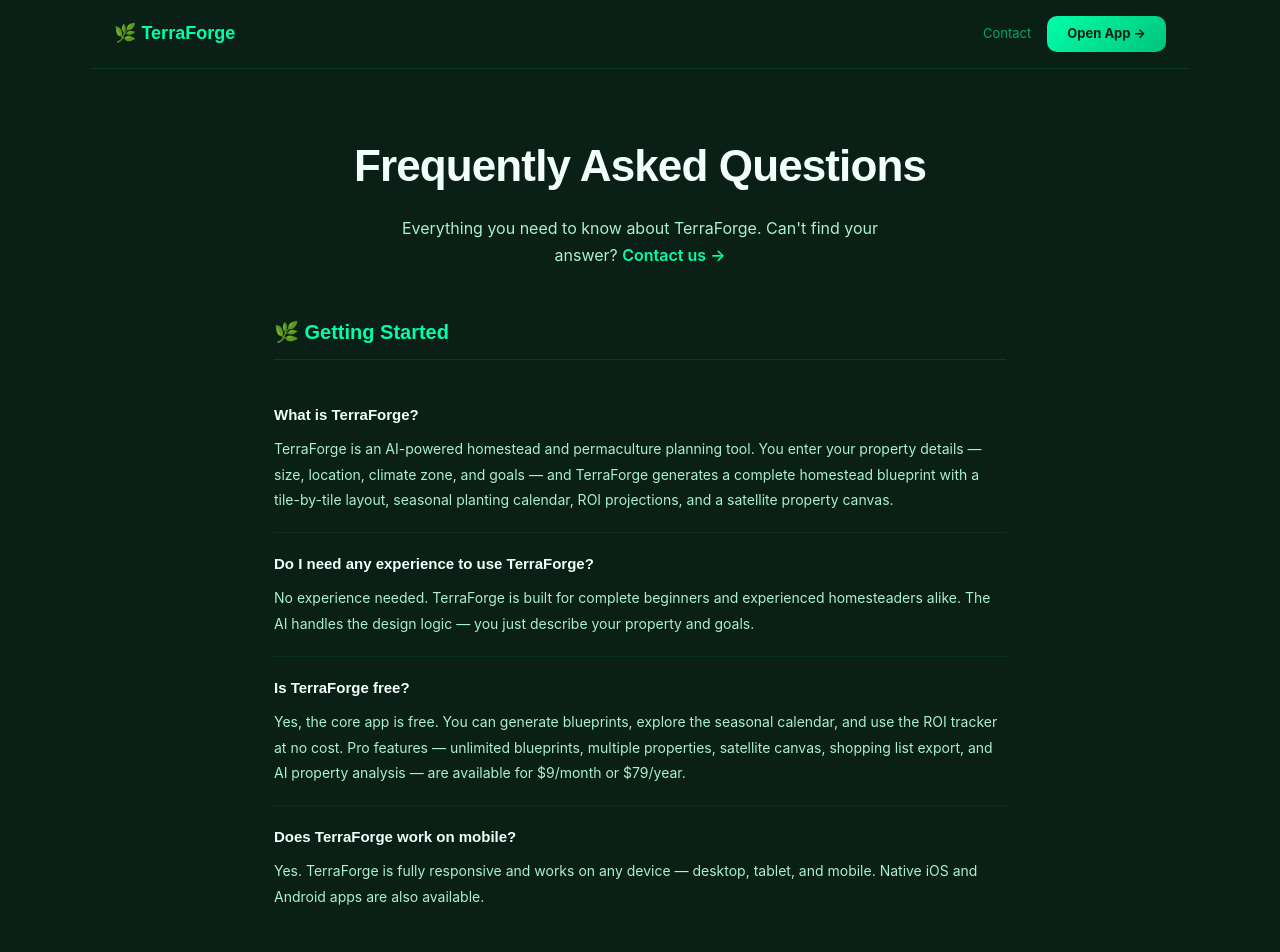
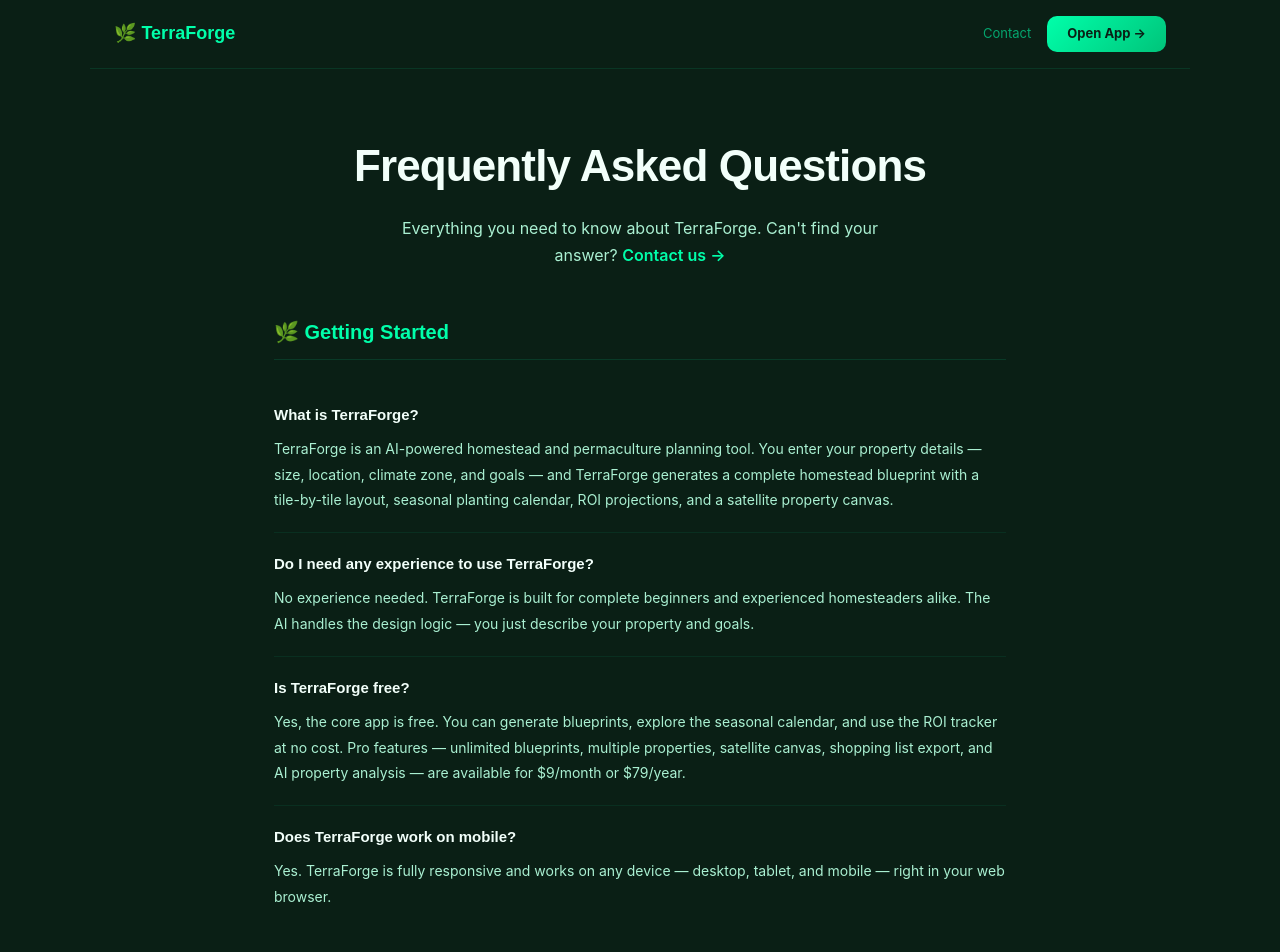
Before and after one commit to OaZsXmax/terraforge-app, a Next.js app: page /faq in a window 1280 px wide. Shown: the top 952 px of the page. Built offline with nearby package versions, Linux system fonts and the light colour scheme.

Commit message:
fix: remove native app claim from FAQ + repair broken line

```diff
--- a/app/faq/page.tsx
+++ b/app/faq/page.tsx
@@ -14,7 +14,7 @@
       { q: 'What is TerraForge?', a: 'TerraForge is an AI-powered homestead and permaculture planning tool. You enter your property details — size, location, climate zone, and goals — and TerraForge generates a complete homestead blueprint with a tile-by-tile layout, seasonal planting calendar, ROI projections, and a satellite property canvas.' },
       { q: 'Do I need any experience to use TerraForge?', a: 'No experience needed. TerraForge is built for complete beginners and experienced homesteaders alike. The AI handles the design logic — you just describe your property and goals.' },
       { q: 'Is TerraForge free?', a: 'Yes, the core app is free. You can generate blueprints, explore the seasonal calendar, and use the ROI tracker at no cost. Pro features — unlimited blueprints, multiple properties, satellite canvas, shopping list export, and AI property analysis — are available for $9/month or $79/year.' },
-      { q: 'Does TerraForge work on mobile?', a: 'Yes. TerraForge is fully responsive and works on any device — desktop, tablet, and mobile. Native iOS and Android apps are also available.' },
+      { q: 'Does TerraForge work on mobile?', a: 'Yes. TerraForge is fully responsive and works on any device — desktop, tablet, and mobile — right in your web browser.' },
     ],
   },
   {
```
